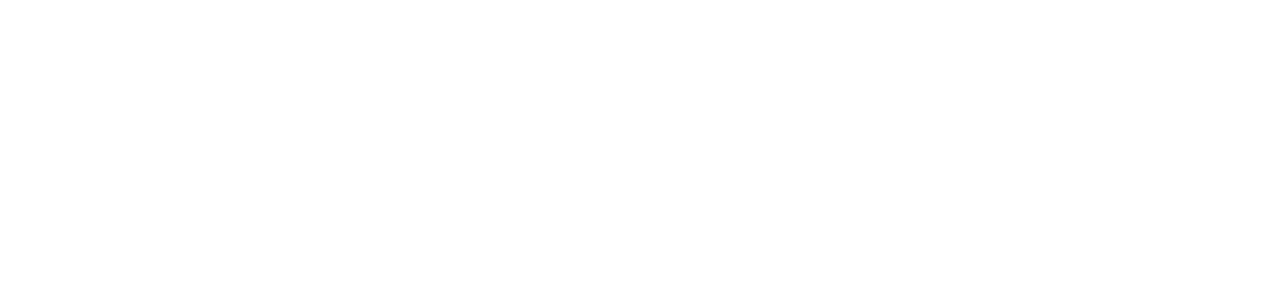
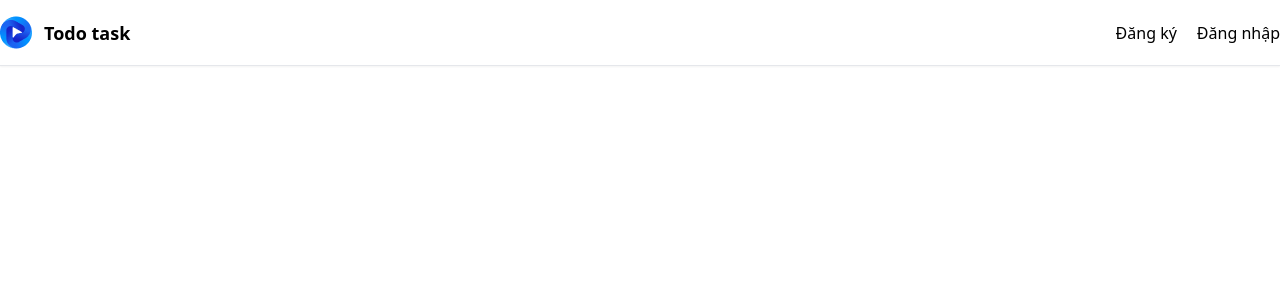
Before and after one commit to blueocvn/fullstack-todo-app, a React (Vite) app in the folder frontend/: page /auth in a window 1280 px wide. Before the commit this address had no page. Shown: the top 300 px of the page. Built offline with nearby package versions, Linux system fonts and the light colour scheme.

Commit message:
feat/create-ui-login-user

```diff
--- a/frontend/package.json
+++ b/frontend/package.json
@@ -10,16 +10,19 @@
     "preview": "vite preview"
   },
   "dependencies": {
+    "@hookform/resolvers": "^3.4.0",
     "@reduxjs/toolkit": "^2.2.4",
     "axios": "^1.6.8",
     "flowbite": "^2.3.0",
     "flowbite-react": "^0.9.0",
     "react": "^18.2.0",
     "react-dom": "^18.2.0",
+    "react-hook-form": "^7.51.4",
     "react-icons": "^5.2.1",
     "react-redux": "^9.1.2",
     "react-router-dom": "^6.23.1",
-    "react-toastify": "^10.0.5"
+    "react-toastify": "^10.0.5",
+    "yup": "^1.4.0"
   },
   "devDependencies": {
     "@types/react": "^18.2.66",
--- a/frontend/src/App.tsx
+++ b/frontend/src/App.tsx
@@ -1,12 +1,19 @@
 import { Route, Routes } from 'react-router-dom';
 import { ToastContainer } from 'react-toastify';
+import { ROUTE } from './configs/routes';
+import { lazy } from 'react';
+import AuthOutlet from './components/layouts/AuthOutlet';
+
+const Register = lazy(() => import('./features/auth/Register'));
 
 function App() {
   return (
     <>
       <ToastContainer hideProgressBar />
       <Routes>
-        <Route />
+        <Route path={ROUTE.AUTH.auth} element={<AuthOutlet />}>
+          <Route path={ROUTE.AUTH.register} element={<Register />} index />
+        </Route>
       </Routes>
     </>
   );
--- /dev/null
+++ b/frontend/src/components/form/RegisterForm.tsx
@@ -0,0 +1,78 @@
+import { Button, Card, Label, TextInput } from 'flowbite-react';
+import { useForm, SubmitHandler } from 'react-hook-form';
+import { RegisterFormValues } from '../../interfaces/form';
+import * as yup from 'yup';
+import { yupResolver } from '@hookform/resolvers/yup';
+
+// type RegisterFormProps = {
+//   onRegister?: () => void;
+// };
+
+const registerSchema = yup
+  .object({
+    email: yup.string().required('Vui lòng nhập email').email('Vui lòng nhập đúng định dạng email'),
+    password: yup.string().required('Vui lòng nhập mật khẩu'),
+    confirmPassword: yup
+      .string()
+      .required('Vui lòng xác nhận mật khẩu')
+      .oneOf([yup.ref('password')], 'Mật khẩu không trùng khớp'),
+  })
+  .required();
+
+const RegisterForm = () => {
+  const {
+    register,
+    handleSubmit,
+    formState: { errors },
+  } = useForm<RegisterFormValues>({
+    resolver: yupResolver(registerSchema),
+  });
+
+  const onSubmit: SubmitHandler<RegisterFormValues> = (data) => {
+    console.log(data);
+  };
+
+  return (
+    <>
+      <Card className="w-[400px]">
+        <form className="flex flex-col max-w-md gap-4" onSubmit={handleSubmit(onSubmit)}>
+          <h3 className="text-xl text-center">Đăng ký</h3>
+          <div>
+            <div className="block mb-2">
+              <Label htmlFor="email1" value="Email">
+                Email
+              </Label>
+            </div>
+            <TextInput
+              type="text"
+              autoComplete="off"
+              placeholder="Email"
+              {...register('email')}
+              className={errors.email ? ':ring-red-500' : 'ring-cyan-500'}
+            />
+            <p className="text-red-500">{errors.email?.message}</p>
+          </div>
+          <div>
+            <div className="block mb-2">
+              <Label htmlFor="password" value="Mật khẩu" />
+            </div>
+            <TextInput type="password" placeholder="Password" {...register('password')} />
+            <p className="text-red-500">{errors.password?.message}</p>
+          </div>
+          <div>
+            <div className="block mb-2">
+              <Label htmlFor="confirmPassword" value="Nhập lại mật khẩu" />
+            </div>
+            <TextInput type="password" placeholder="Nhập lại mật khẩu" {...register('confirmPassword')} />
+            <p className="text-red-500">{errors.confirmPassword?.message}</p>
+          </div>
+          <Button type="submit" className="bg-blue-500">
+            Đăng ký
+          </Button>
+        </form>
+      </Card>
+    </>
+  );
+};
+
+export default RegisterForm;
--- /dev/null
+++ b/frontend/src/components/header/AuthHeader.tsx
@@ -0,0 +1,48 @@
+import { NavLink } from 'react-router-dom';
+import { ROUTE } from '../../configs/routes';
+import logo from './../../assets/Logo.png';
+
+const authHeaderLinks = [
+  {
+    id: 1,
+    label: 'Đăng ký',
+    path: ROUTE.AUTH.register,
+  },
+  {
+    id: 2,
+    label: 'Đăng nhập',
+    path: ROUTE.AUTH.login,
+  },
+];
+
+const AuthHeader = () => {
+  return (
+    <header className="sticky top-0 left-0 py-4 border-b shadow-sm">
+      <div className="max-w-[1440px] mx-auto">
+        <div className="flex items-center justify-between">
+          <div className="flex items-center gap-3">
+            <img src={logo} alt="logo" />
+            <span className="text-lg font-semibold">Todo task</span>
+          </div>
+          <div className="flex items-center gap-5">
+            {authHeaderLinks.map((link: { id: number; path: string; label: string }) => {
+              return (
+                <NavLink
+                  to={link.path}
+                  key={link.id}
+                  className={({ isActive }) =>
+                    isActive ? 'bg-blue-500 text-white p-2 px-3 rounded-md font-semibold' : ''
+                  }
+                >
+                  {link.label}
+                </NavLink>
+              );
+            })}
+          </div>
+        </div>
+      </div>
+    </header>
+  );
+};
+
+export default AuthHeader;
--- /dev/null
+++ b/frontend/src/components/layouts/AuthOutlet.tsx
@@ -0,0 +1,15 @@
+import { Outlet } from 'react-router-dom';
+import AuthHeader from '../header/AuthHeader';
+
+const AuthOutlet = () => {
+  return (
+    <main>
+      <AuthHeader />
+      <div className="flex items-center justify-center min-h-screen">
+        <Outlet />
+      </div>
+    </main>
+  );
+};
+
+export default AuthOutlet;
--- a/frontend/src/configs/routes.tsx
+++ b/frontend/src/configs/routes.tsx
@@ -1,5 +1,7 @@
 export const ROUTE = {
   AUTH: {
+    auth: 'auth',
+    register: 'register',
     login: 'login',
   },
 };
--- a/frontend/src/features/auth/Login.tsx
+++ /dev/null
@@ -1,5 +0,0 @@
-const Login = () => {
-  return <div>Login</div>;
-};
-
-export default Login;
--- /dev/null
+++ b/frontend/src/features/auth/Register.tsx
@@ -0,0 +1,11 @@
+import RegisterForm from '../../components/form/RegisterForm';
+
+const Register = () => {
+  return (
+    <>
+      <RegisterForm />
+    </>
+  );
+};
+
+export default Register;
--- /dev/null
+++ b/frontend/src/interfaces/form.ts
@@ -0,0 +1,5 @@
+export interface RegisterFormValues {
+  email: string;
+  password: string;
+  confirmPassword: string;
+}
--- a/frontend/tailwind.config.js
+++ b/frontend/tailwind.config.js
@@ -1,7 +1,7 @@
 /** @type {import('tailwindcss').Config} */
-import flowbite from "flowbite-react/tailwind";
+import flowbite from 'flowbite-react/tailwind';
 export default {
-  content: ["./src/**/*.{js,jsx,ts,tsx}", flowbite.content()],
+  content: ['./src/**/*.{js,jsx,ts,tsx}', flowbite.content()],
   theme: {
     extend: {},
   },
```
Also changed, not shown: frontend/src/assets/Logo.png (added), frontend/src/components/header/Header.tsx (added), 1 other file (tests, documents, lock files or other folders).
